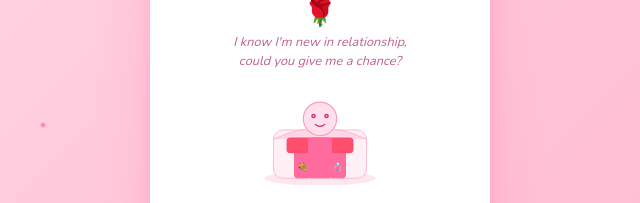
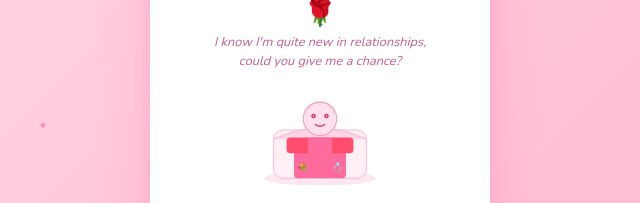
Before and after one commit to dnt346/Dor, a plain HTML site: page index.html in a window 1280 px wide. Shown: the part 293-496 px from the top of the page, 320-960 px from the left. Drawn offline with nearby package versions, Linux system fonts and the light colour scheme.

Commit message:
Penyesuaian

```diff
--- a/index.html
+++ b/index.html
@@ -199,7 +199,7 @@
     <div class="main-screen" id="mainScreen">
       <span class="heart-anim" id="heartEmoji">💝</span>
       <h1 class="card-title">Do you wanna be my BF? 🌹</h1>
-      <p class="card-sub">I know I'm new in relationship,<br>could you give me a chance?</p>
+      <p class="card-sub">I know I'm quite new in relationships,<br>could you give me a chance?</p>
 
       <svg viewBox="0 0 140 105" width="130" height="98" style="margin:0 auto 0.8rem;display:block;">
         <ellipse cx="70" cy="98" rx="60" ry="8" fill="#f9cde0" opacity="0.5"/>
```
